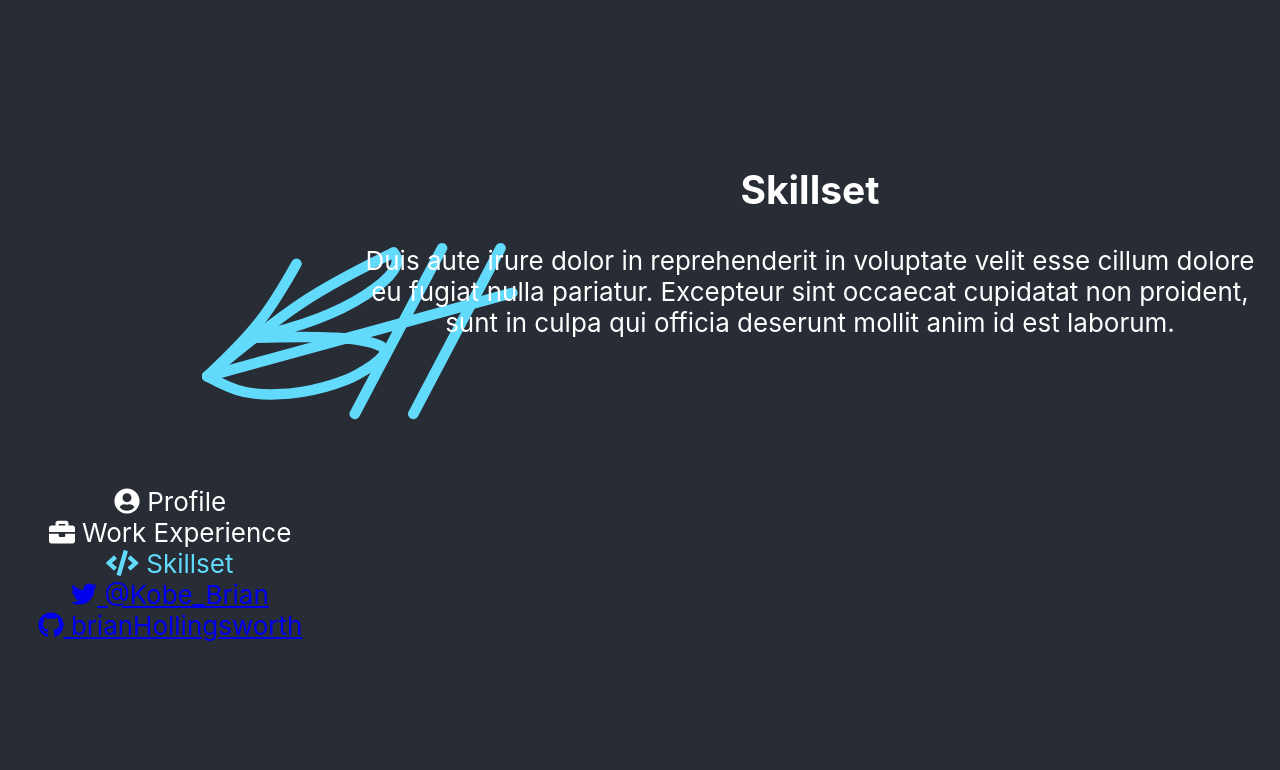
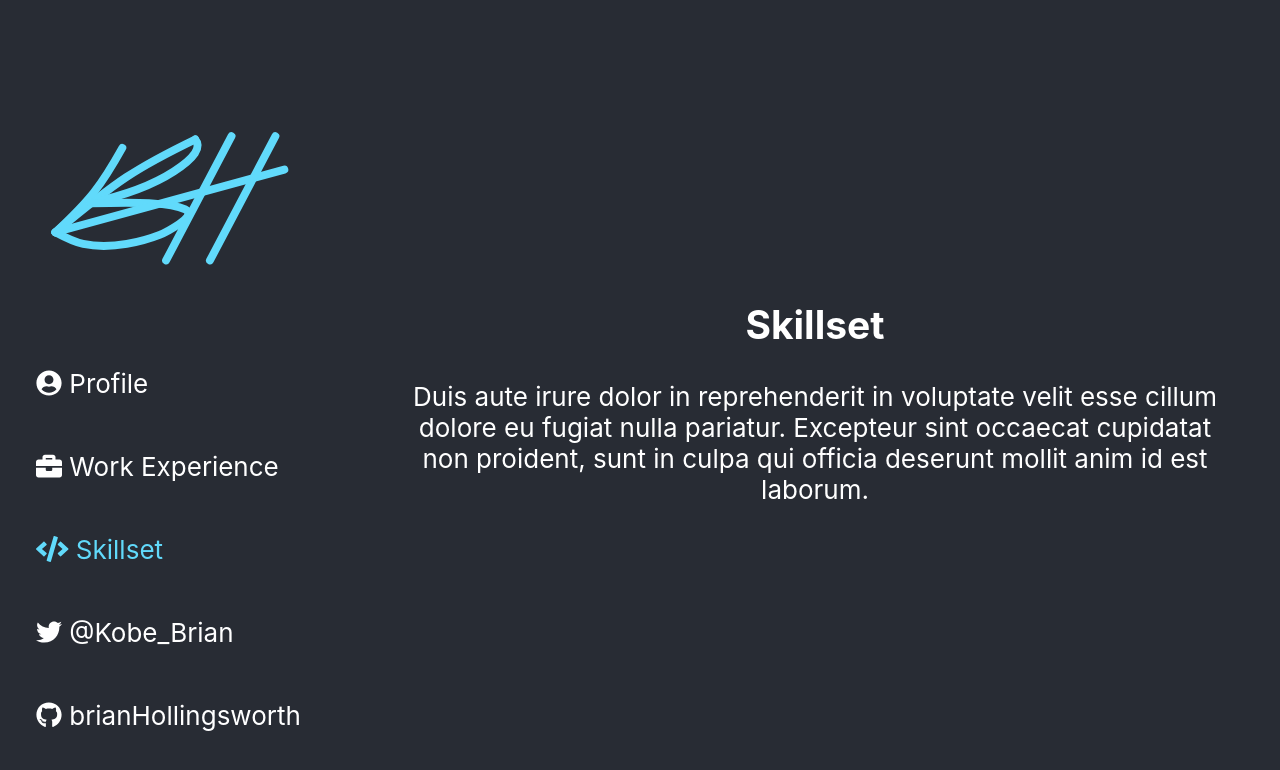
Before and after one commit to brianHollingsworth/brianhollingsworth.github.io, a React (Create React App) app: page /skillset in a window 1280 px wide. Shown: the top 770 px of the page. Built offline with nearby package versions, Linux system fonts and the light colour scheme.

Commit message:
Updated link color and organization.

```diff
--- a/src/App.css
+++ b/src/App.css
@@ -4,7 +4,8 @@
 
 .App-logo {
   /* animation: App-logo-spin infinite 20s linear; */
-  height: 40vmin;
+  height: 30vmin;
+  width: 100%;
   pointer-events: none;
 }
 
@@ -19,8 +20,13 @@
   color: white;
 }
 
-.App-link {
-  color: #61dafb;
+#router-switch div {
+  margin: 0;
+  position: absolute;
+  top: 50%;
+  -ms-transform: translateY(-50%);
+  transform: translateY(-50%);
+  padding: 2em;
 }
 
 @keyframes App-logo-spin {
--- a/src/index.css
+++ b/src/index.css
@@ -9,6 +9,16 @@ html, body {
   -moz-osx-font-smoothing: grayscale;
 }
 
+a {
+  color: #fff;
+  text-decoration: none;
+}
+
+li {
+  padding: 1em;
+  text-align: left;
+}
+
 code {
   font-family: source-code-pro, Menlo, Monaco, Consolas, "Courier New",
     monospace;
```
